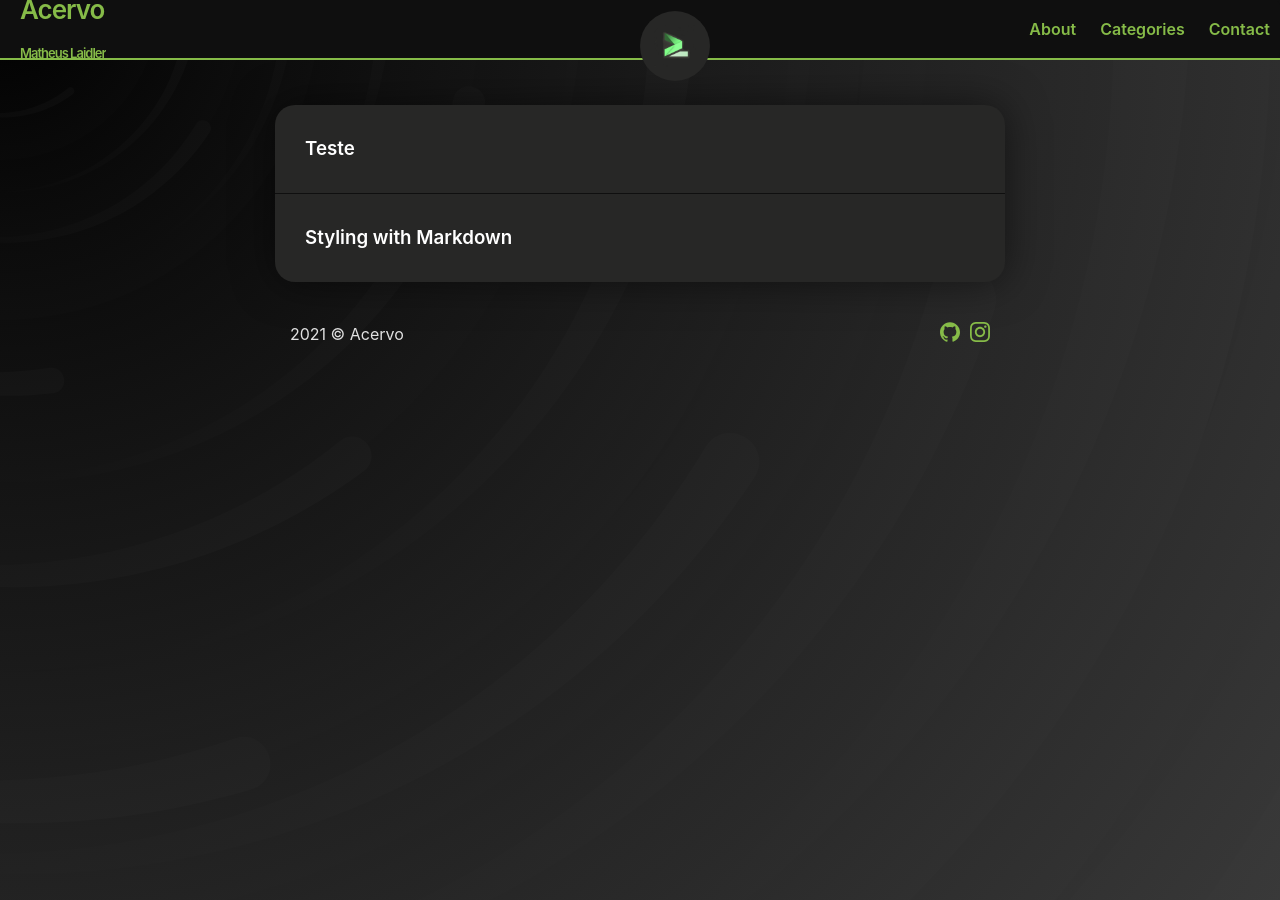
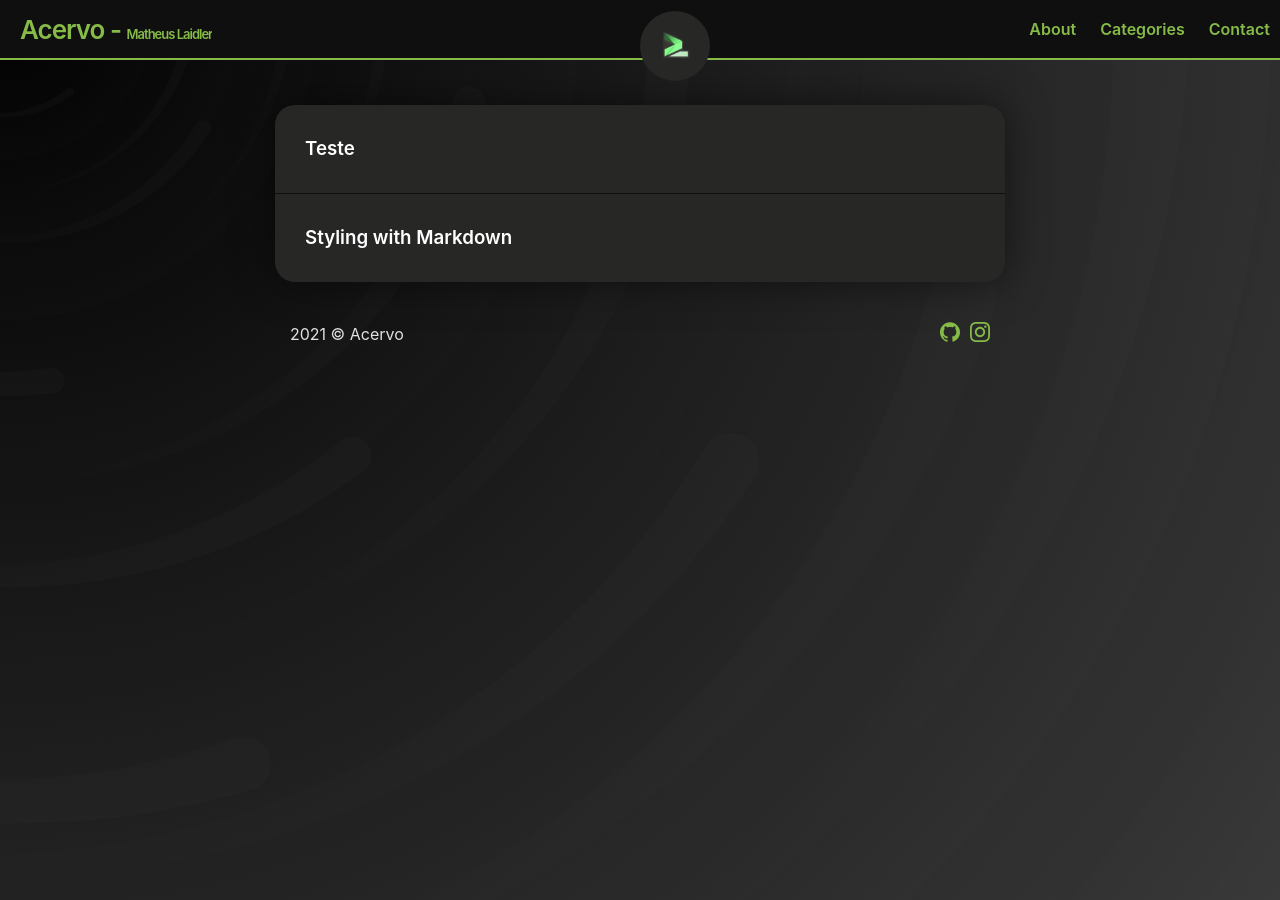
Before and after one commit to matheuslaidler/WayOfSec-Welcome-Theme, a Jekyll site: the page built from index.md, in a window 1280 px wide. Built offline with Jekyll 4.4.1, drawn with Linux system fonts in a browser that asks for light colours.

Commit message:
Update header.html

```diff
--- a/_includes/header.html
+++ b/_includes/header.html
@@ -2,7 +2,7 @@
   {%- assign default_paths = site.pages | map: "path" -%}
   {%- assign page_paths = site.header_pages | default: default_paths -%}
   {%- assign titles_size = site.pages | map: 'title' | join: '' | size -%}
-<a class="site-title" rel="author" href="{{ "/" | relative_url }}">{{ site.title | escape }}<br /><font size="-1">Matheus Laidler </font></a>
+<a class="site-title" rel="author" href="{{ "/" | relative_url }}">{{ site.title | escape }} - <font size="-1">Matheus Laidler </font></a>
 
   {%- if titles_size > 0 -%}
     <nav class="site-nav">
```
